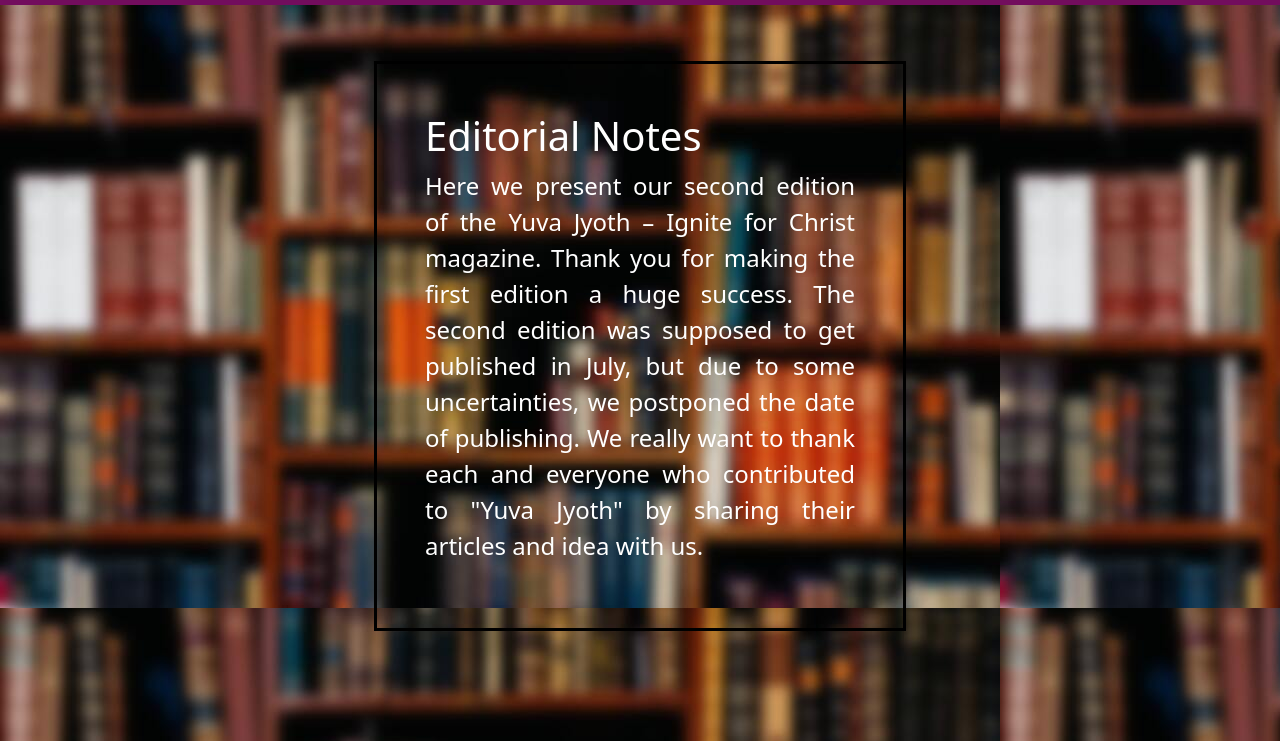
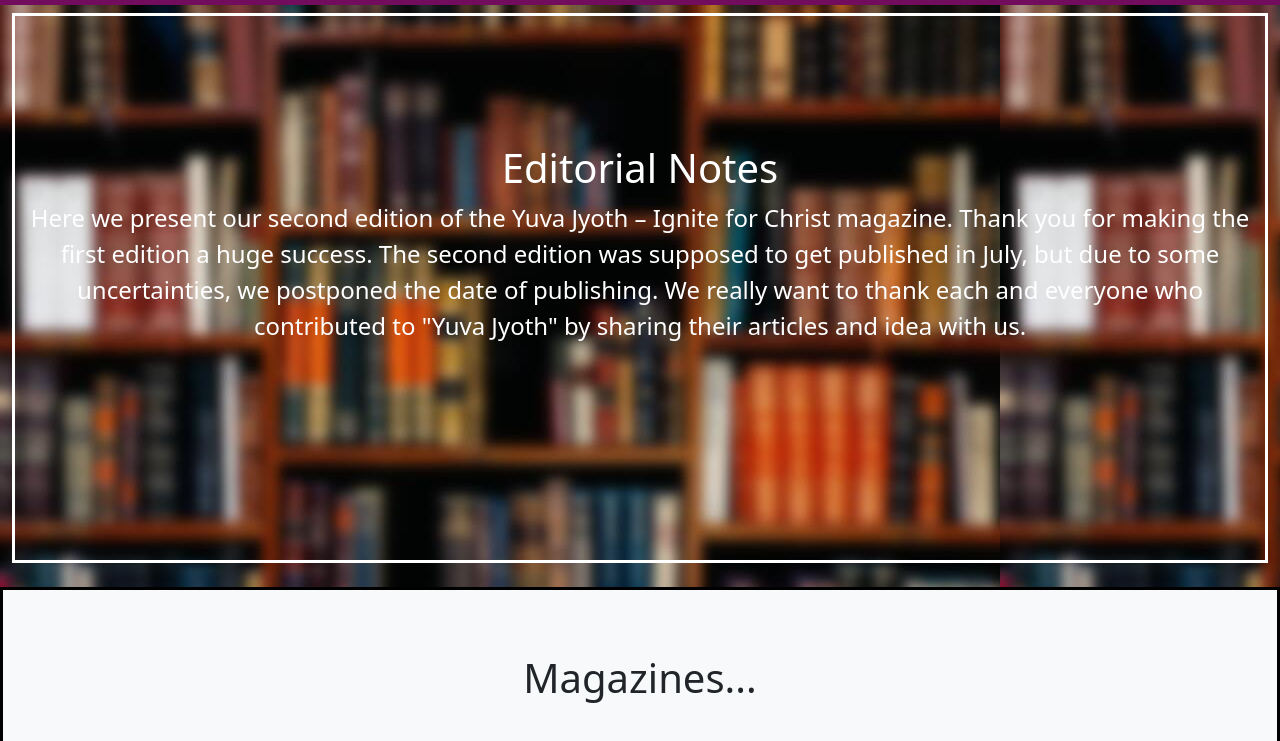
Before and after one commit to abinvj/YuvaJyoth, a plain HTML site: page index.html in a window 1280 px wide. Shown: the part 59-800 px from the top of the page. Drawn offline with nearby package versions, Linux system fonts and the light colour scheme.

Commit message:
home page justification

```diff
--- a/index.html
+++ b/index.html
@@ -41,11 +41,11 @@
         </div>
     </div>
 </header>
-<section id="home_section" style="background-image:url(bg.jpg); width: 100%;  padding: 5em; font-size: 1.5em;">
+<section id="home_section" style="background-image:url(bg.jpg); padding: 1em; font-size: 1.5em; padding-top: 3em;">
     <div>
         <div class="row">
-          <div class="container col-md-6 p-5 text-white ms-auto" style="border: 3px solid #000; text-align: justify;">
-            <h1 >Editorial Notes</h1>
+          <div class="container col-md-6  text-white " style="border: 3px solid #fff; text-align: justify; width: 100%; height: 550px; text-align:center;">
+            <h1 style="padding-top: 10vw">Editorial Notes</h1>
             <p>
                 Here we present our second edition of the Yuva Jyoth – Ignite for Christ magazine.
                 Thank you for making the first edition a huge success.
```
